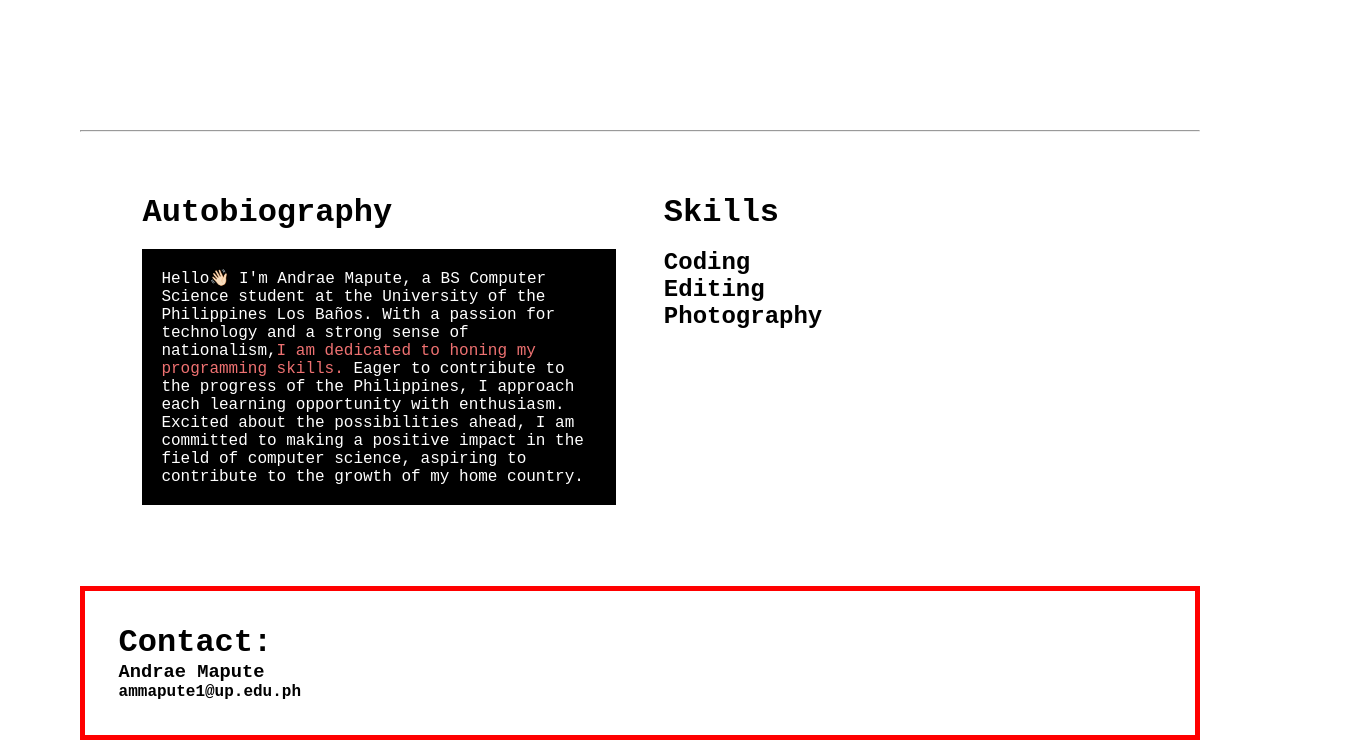
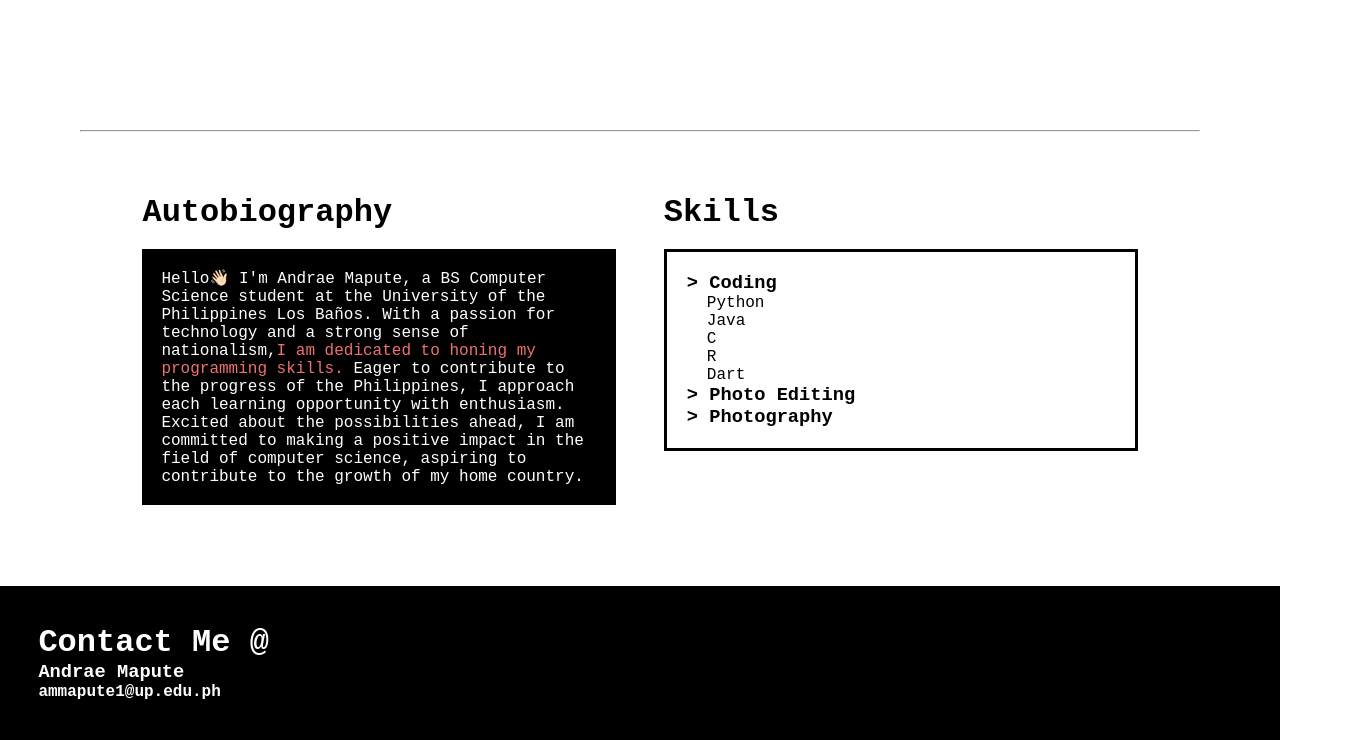
Before and after one commit to devMapute/devMapute.github.io, a plain HTML site: page index.html in a window 1280 px wide. Shown: the part 1520-2260 px from the top of the page, 1368 px wide, since content can reach past the window. Drawn offline with Linux system fonts and the light colour scheme.

Commit message:
ui: added a footer

```diff
--- a/index.html
+++ b/index.html
@@ -97,63 +97,43 @@
           <p id="autobiography">
             Hello👋🏻 I'm Andrae Mapute, a BS Computer Science student at the
             University of the Philippines Los Baños. With a passion for
-            technology and a strong sense of nationalism,<span>I am dedicated to
-              honing my programming skills.</span>  Eager to contribute to the progress of
-            the Philippines, I approach each learning opportunity with
-            enthusiasm. Excited about the possibilities ahead, I am committed to
-            making a positive impact in the field of computer science, aspiring
-            to contribute to the growth of my home country.
+            technology and a strong sense of nationalism,<span
+              >I am dedicated to honing my programming skills.</span
+            >
+            Eager to contribute to the progress of the Philippines, I approach
+            each learning opportunity with enthusiasm. Excited about the
+            possibilities ahead, I am committed to making a positive impact in
+            the field of computer science, aspiring to contribute to the growth
+            of my home country.
           </p>
         </div>
-        <div class="flex-item" style="flex: 1">
+        <div class="flex-item" id="skills" style="flex: 1">
           <h1>Skills</h1>
           <br />
-          <h2>Coding</h2>
-          <h2>Editing</h2>
-          <h2>Photography</h2>
+          <div class="border">
+            <h3>> Coding</h3>
+            <li>Python</li>
+            <li>Java</li>
+            <li>C</li>
+            <li>R</li>
+            <li>Dart</li>
+            <h3>> Photo Editing</h3>
+            <h3>> Photography</h3>
+          </div>
+
         </div>
       </div>
 
       <br />
-      <div class="ffooter">
-        <div class="footer_text">
-          <h1>Contact:</h1>
-          <h3>Andrae Mapute</h3>
-          <h4>ammapute1@up.edu.ph</h4>
-        </div>
+
+
+    </div>
+    <div class="ffooter">
+      <div class="footer_text">
+        <h1>Contact Me @</h1>
+        <h3>Andrae Mapute</h3>
+        <h4>ammapute1@up.edu.ph</h4>
       </div>
     </div>
-
-    <!-- <div class="flex-container">
-    <div class="flex-item" style="flex: 3;">
-        <h1>1</h1>
-        <p>This is a paragraph</p>
-    </div>
-    <div class="flex-item" style="flex: 3;">
-        <h1>2</h1>
-        <p>This is another paragraph</p>
-    </div>
-    <div class="flex-item" style="flex: 2;">
-        <h1>3</h1>
-        <p>This is another paragraph</p>
-        <p>This is another paragraph</p>
-    </div>
-    <div class="flex-item" style="flex: 4;">
-        <h1>4</h1>
-        <p>This is another paragraph</p>
-    </div>
-    <div class="flex-item" style="flex: 3;">
-        <h1>5</h1>
-        <p>This is another paragraph</p>
-        <p>This is another paragraph</p>
-        <p>This is another paragraph</p>
-        <p>This is another paragraph</p>
-        <p>This is another paragraph</p>
-    </div>
-    <div class="flex-item" style="flex: 1;">
-        <h1>6</h1>
-        <p>This is another paragraph</p>
-    </div>
-</div> -->
   </body>
 </html>
--- a/style.css
+++ b/style.css
@@ -79,10 +79,11 @@ nav a:focus {
 #landing img {
     position: absolute;
     top: 53%;
-    left: 85%;
+    left: 80%;
     transform: translate(-50%, -50%);
-    max-height: 70vh;
-    overflow-x: hidden;
+    max-height: 80vh;
+
+
   }
 
   #landing span{
@@ -155,6 +156,20 @@ nav a:focus {
     color: #ee7171;
 }
 
+#skills .border{
+    display: flex;
+    border-style: solid;
+    flex-direction: column;
+    border-color: #000000;
+    padding: 20px;
+
+}
+#skills li {
+    list-style-type: none;
+    margin-left: 20px;
+  }
+
+
 @media screen and (max-width: 768px) {
     /* Apply styles for screens with a width of 768 pixels or smaller */
     .flex-container {
@@ -163,10 +178,16 @@ nav a:focus {
 }
 
 .ffooter{
+    margin: 0;
     padding: 3%;
     display: flex;
     border-style: solid;
-    border-width: 5px;
-    border-color: red;
+    border-width: 0px;
+    background-color: #000000;
+    border-color: white;
     flex-direction: row;
 }
+
+.ffooter .footer_text{
+    color: white;
+}
```
